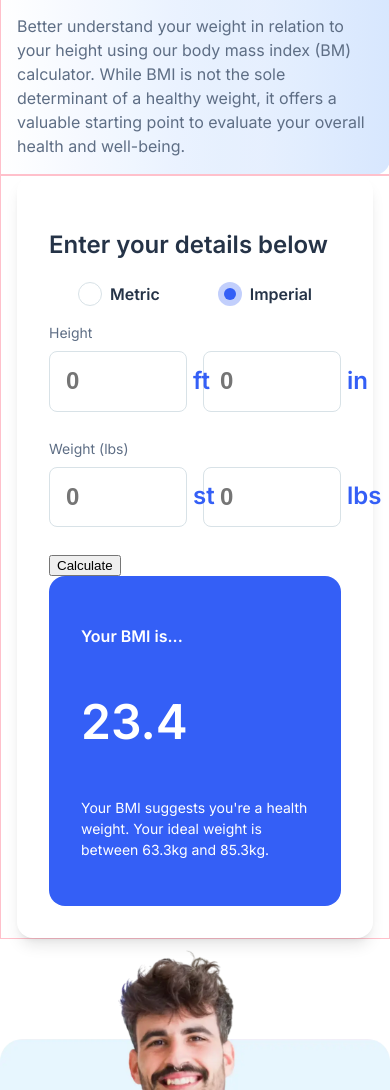
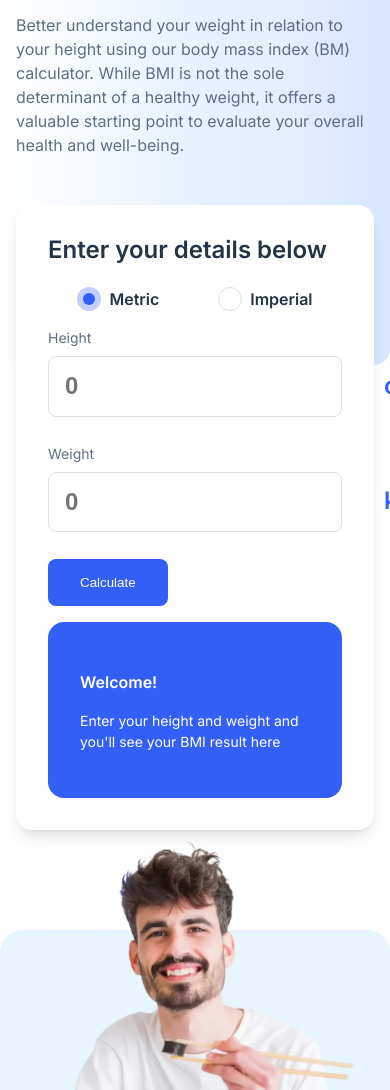
Before and after one commit to mbaxendale22/fem_bmi-calc, a plain HTML site: page index.html in a window 390 px wide. Shown: the part 306-1396 px from the top of the page. Drawn offline with Linux system fonts and the light colour scheme.

Commit message:
mobile design

```diff
--- a/BMICalcFunctions.js
+++ b/BMICalcFunctions.js
@@ -30,7 +30,7 @@ const bmiCategories = [
 ]
 
 export function calculationMetricBMI(height, weight) {
-    let bmi = (weight / ((height / 100) * (height / 100))).toFixed(2)
+    let bmi = (weight / ((height / 100) * (height / 100))).toFixed(1)
 
     const idealWeightMin = ((height / 100) * (height / 100) * 18.5).toFixed(1)
     const idealWeightMax = ((height / 100) * (height / 100) * 25).toFixed(1)
@@ -49,7 +49,7 @@ export function calculationMetricBMI(height, weight) {
 export function calculateImperialBMI(feet, inches, stone, pounds) {
     let height = (feet * 12 + parseInt(inches)) * 0.0254
     let weight = (stone * 14 + parseInt(pounds)) * 0.453592
-    let bmi = (weight / (height * height)).toFixed(2)
+    let bmi = (weight / (height * height)).toFixed(1)
 
     const totalInches = feet * 12 + parseInt(inches)
 
--- a/formRenderFunctions.js
+++ b/formRenderFunctions.js
@@ -7,14 +7,14 @@ export function renderMetricForm() {
     <div class="form-group">
         <label for="height">Height</label>
         <div class="input-group">
-            <input type="text" id="height" name="height" class="form-control" placeholder="0" />
+            <input type="text" id="height" name="height" class="form-control" placeholder="0" required minlength="2" maxlength="3" />
             <p class="h3">cm</p>
         </div>
     </div>
         <div class="form-group">
             <label for="weight">Weight</label>
             <div class="input-group">
-                <input type="text" id="weight" name="weight" class="form-control" placeholder="0" />
+                <input type="text" id="weight" name="weight" class="form-control" placeholder="0" required maxlength="3" />
                 <p class="h3">kg</p>
             </div>
         </div>
--- a/index.html
+++ b/index.html
@@ -43,11 +43,11 @@
                         <h3>Enter your details below</h3>
                         <div class="radio-group">
                             <div class="radio-control-group">
-                                <input type="radio" id="metric" name="metric" value="metric" />
+                                <input type="radio" id="metric" name="metric" value="metric" checked="checked" />
                                 <label for="metric">Metric</label>
                             </div>
                             <div class="radio-control-group">
-                                <input type="radio" id="imperial" name="metric" value="imperial" checked="checked" />
+                                <input type="radio" id="imperial" name="metric" value="imperial" />
                                 <label for="imperial">Imperial</label>
                             </div>
 
@@ -59,13 +59,11 @@
 
                     </form>
 
-                    <div class="bmi-results">
-                        <p class="body-bold">Your BMI is...</p>
-                        <h3 class="h2" id="bmi-result">23.4</h3>
-                        <p class="body-sm" id="bmi-prognosis">Your BMI suggests you're a health weight. Your ideal
-                            weight is
-                            between
-                            63.3kg and 85.3kg.</p>
+                    <div class="bmi-results" id="bmi-results">
+                        <p class="body-bold" id="bmi-heading">Welcome!</p>
+                        <h3 class="h2" id="bmi-result"></h3>
+                        <p class="body-sm" id="bmi-prognosis">Enter your height and weight and you'll see your BMI
+                            result here</p>
                     </div>
 
 
--- a/index.js
+++ b/index.js
@@ -7,6 +7,7 @@ const systemForm = document.querySelector('#system-form')
 const calculationForm = document.querySelector('#calculation-form')
 const metric = document.querySelector('#metric')
 const imperial = document.querySelector('#imperial')
+const bmiResults = document.querySelector('#bmi-results')
 
 function setSystem() {
     if (metric.checked) {
@@ -28,6 +29,23 @@ window.addEventListener('DOMContentLoaded', () => {
     setSystem()
 })
 
+function renderBMIResults(
+    container,
+    bmi,
+    bmiCategory,
+    idealWeightMin,
+    idealWeightMax,
+    unit
+) {
+    container.innerHTML = `
+    <p class="body-bold" id="bmi-heading">Your BMI is</p>
+    <h3 class="h2" id="bmi-result">${bmi}</h3>
+    <p class="body-sm" id="bmi-prognosis">
+    ${bmiCategory.message} with an ideal weight of <strong>${idealWeightMin}${unit} - ${idealWeightMax}${unit}</strong>
+    </p>
+`
+}
+
 calculationForm.addEventListener('submit', (e) => {
     e.preventDefault()
     if (metric.checked) {
@@ -35,6 +53,14 @@ calculationForm.addEventListener('submit', (e) => {
         let weight = e.target.weight.value
         const { bmi, bmiCategory, idealWeightMin, idealWeightMax } =
             calculationMetricBMI(height, weight)
+        renderBMIResults(
+            bmiResults,
+            bmi,
+            bmiCategory,
+            idealWeightMin,
+            idealWeightMax,
+            'kg'
+        )
     } else if (imperial.checked) {
         let feet = e.target.feet.value
         let inches = e.target.inches.value
@@ -47,5 +73,13 @@ calculationForm.addEventListener('submit', (e) => {
             stone,
             pounds
         )
+        renderBMIResults(
+            bmiResults,
+            bmi,
+            bmiCategory,
+            minWeight,
+            maxWeight,
+            'lbs'
+        )
     }
 })
--- a/style.css
+++ b/style.css
@@ -97,7 +97,6 @@
         margin: 0 auto;
         padding-left: 1rem;
         padding-right: 1rem;
-        border: 1px solid pink;
     }
 }
 
@@ -184,6 +183,8 @@
         background-image: linear-gradient(var(--background-gradient));
         border-radius: 0 0 1rem 1rem;
         width: 100%;
+        padding-bottom: 12rem;
+        /* z-index: -11; */
     }
 
     header svg {
@@ -193,16 +194,24 @@
 }
 
 @layer form {
+    main {
+    }
     .form-wrapper {
-        /* border: 1px solid black; */
         border-radius: 1rem;
         box-shadow: var(--shadow-lg);
+        background-color: var(--white);
         padding: 2rem;
+        margin-top: -10rem;
+        /* z-index: 10; */
+
     }
     #system-form label {
         color: var(--gunmetal);
         font-weight: 600;
         padding-left: 0.5rem;
+    }
+    #system-form h3 {
+        margin-top: 0;
     }
 
     .radio-group {
@@ -259,7 +268,7 @@
         width: 1rem;
         margin: 0;
         top: -2.75rem;
-        right: -22rem;
+        right: -21rem;
         color: var(--blue);
     }
 
@@ -279,7 +288,7 @@
         width: 1rem;
         margin: 0;
         top: -2.75rem;
-        right: -9rem;
+        right: -8.5rem;
         font-size: 24px;
         line-height: 110%;
         font-weight: 600;
@@ -290,9 +299,25 @@
         background-color: var(--blue);
         border-radius: 1rem;
         padding: 2rem;
+        margin-top: 1rem;
     }
-    .bmi-results :is(p, h3) {
+    .bmi-results p {
         color: var(--white);
+    }
+    .bmi-results h3 {
+        margin: 0;
+        color: var(--white);
+    }
+    .btn {
+        background: var(--blue);
+        border-radius: 0.5rem;
+        border: none;
+        padding: 1rem 2rem;
+        color: var(--white);
+        cursor: pointer;
+    }
+    .btn:hover {
+        background-color: rgba(52, 95, 246, 0.3);
     }
 }
 
```
